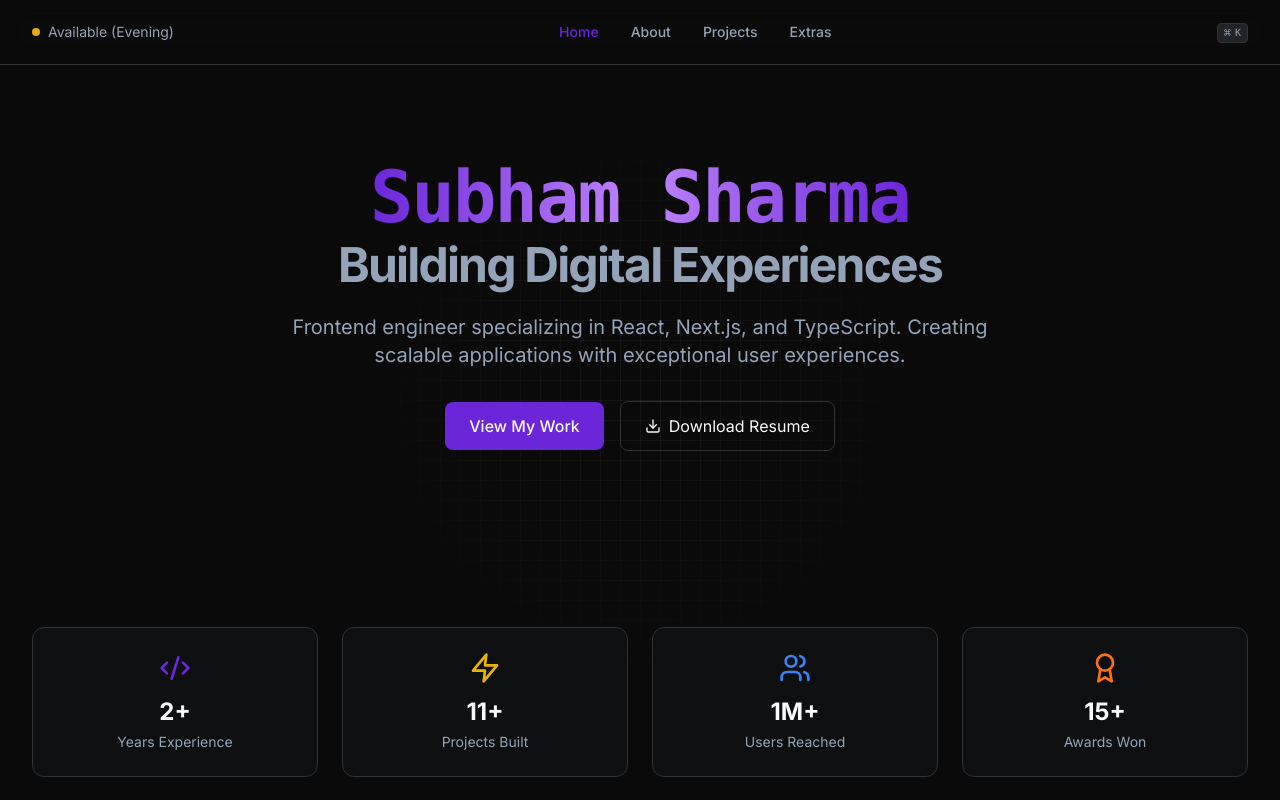
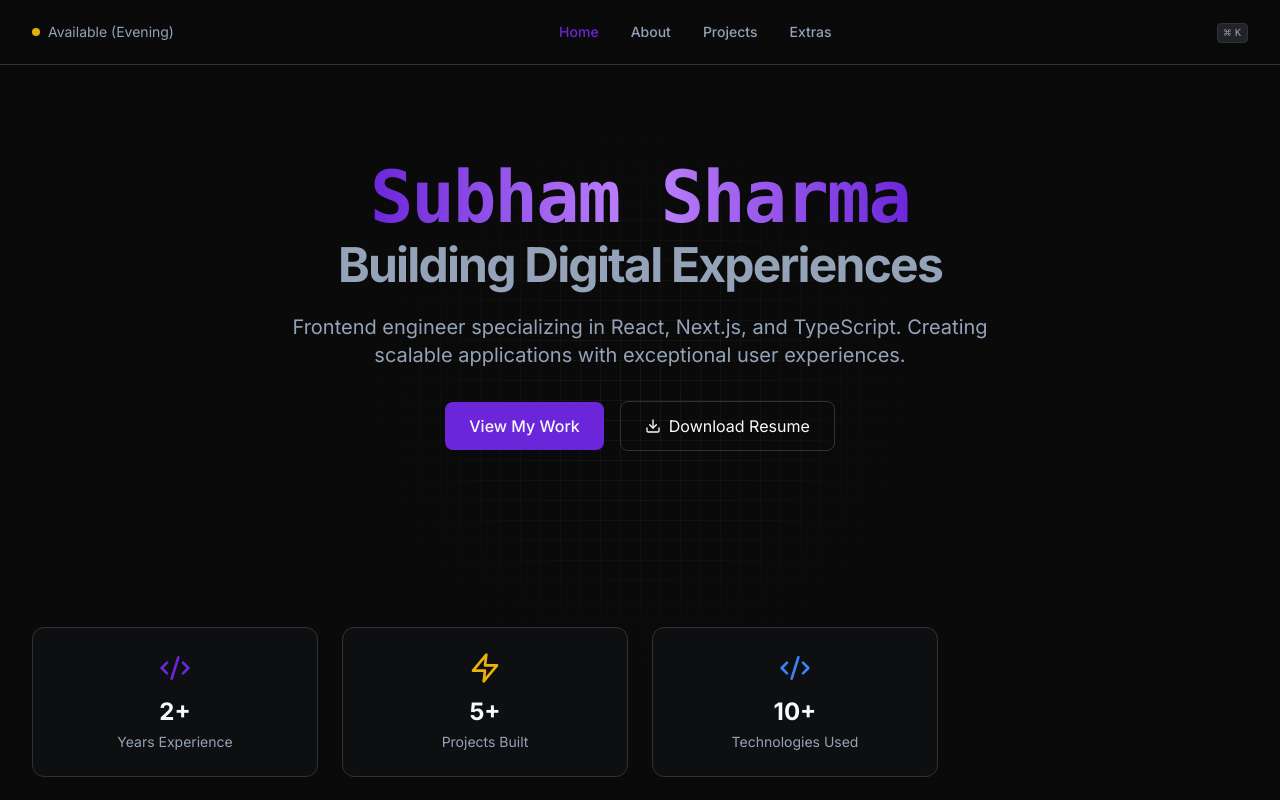
Before and after one commit to subham-sharma21/portfolio, a Next.js app: page / in a window 1280 px wide. Shown: the top 800 px of the page. Built offline with nearby package versions, Linux system fonts and the light colour scheme.

Commit message:
feat: update stats - Projects Built 5+ and Technologies Used 10+

```diff
--- a/src/app/page.tsx
+++ b/src/app/page.tsx
@@ -106,20 +106,14 @@ export default function Home() {
 
                 <div className="spotlight-card bg-card border border-border rounded-xl p-4 sm:p-6 text-center">
                   <Zap className="w-6 h-6 sm:w-8 sm:h-8 text-yellow-500 mx-auto mb-2 sm:mb-3" />
-                  <div className="text-xl sm:text-2xl font-bold mb-1">11+</div>
+                  <div className="text-xl sm:text-2xl font-bold mb-1">5+</div>
                   <div className="text-xs sm:text-sm text-muted-foreground">Projects Built</div>
                 </div>
 
                 <div className="spotlight-card bg-card border border-border rounded-xl p-4 sm:p-6 text-center">
-                  <Users className="w-6 h-6 sm:w-8 sm:h-8 text-blue-500 mx-auto mb-2 sm:mb-3" />
-                  <div className="text-xl sm:text-2xl font-bold mb-1">1M+</div>
-                  <div className="text-xs sm:text-sm text-muted-foreground">Users Reached</div>
-                </div>
-
-                <div className="spotlight-card bg-card border border-border rounded-xl p-4 sm:p-6 text-center">
-                  <Award className="w-6 h-6 sm:w-8 sm:h-8 text-orange-500 mx-auto mb-2 sm:mb-3" />
-                  <div className="text-xl sm:text-2xl font-bold mb-1">15+</div>
-                  <div className="text-xs sm:text-sm text-muted-foreground">Awards Won</div>
+                  <Code2 className="w-6 h-6 sm:w-8 sm:h-8 text-blue-500 mx-auto mb-2 sm:mb-3" />
+                  <div className="text-xl sm:text-2xl font-bold mb-1">10+</div>
+                  <div className="text-xs sm:text-sm text-muted-foreground">Technologies Used</div>
                 </div>
               </motion.div>
             )}
```
